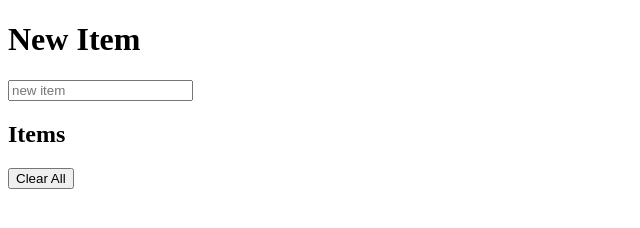
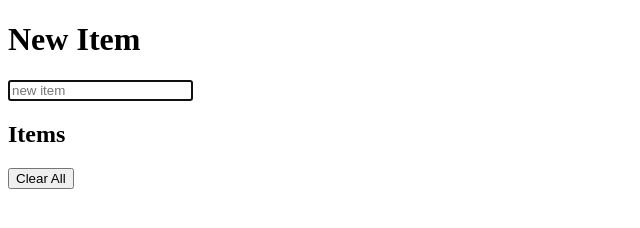
Before and after one commit to J-Emmerich/J-Emmerich.github.io, a plain HTML site: page index.html in a window 1280 px wide. Shown: the whole page, without its empty margins (0-640 px from the left). Drawn offline with Linux system fonts and the light colour scheme.

Commit message:
Update index.html

```diff
--- a/index.html
+++ b/index.html
@@ -13,7 +13,7 @@
         <h1>New Item</h1>
 
         <form>
-            <input type="text" id="item" placeholder="new item" required>
+            <input type="text" id="item" placeholder="new item" autofocus required>
         </form>
 
         <h2>Items</h2>
```
